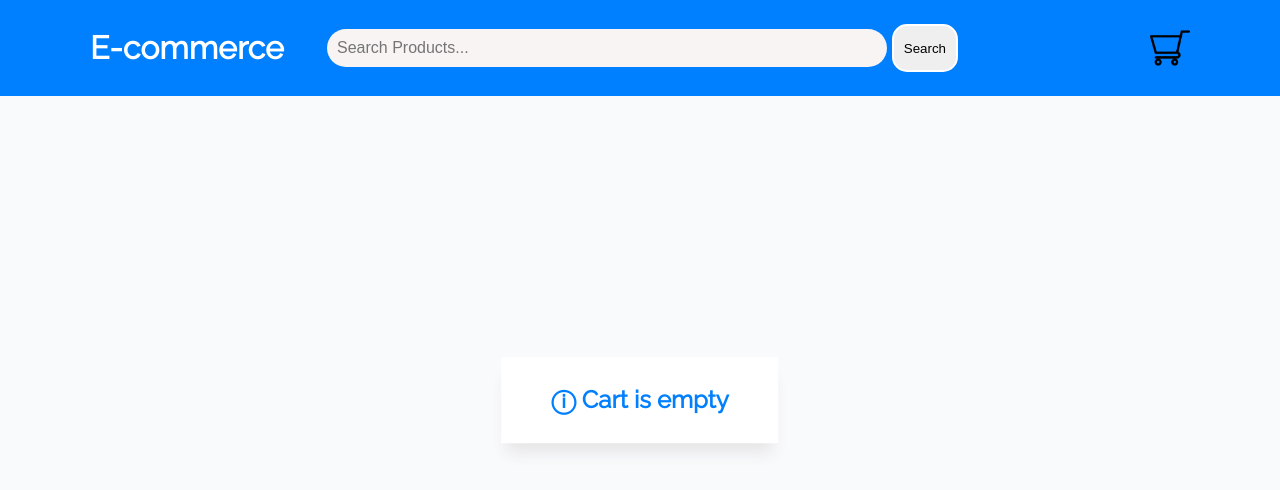
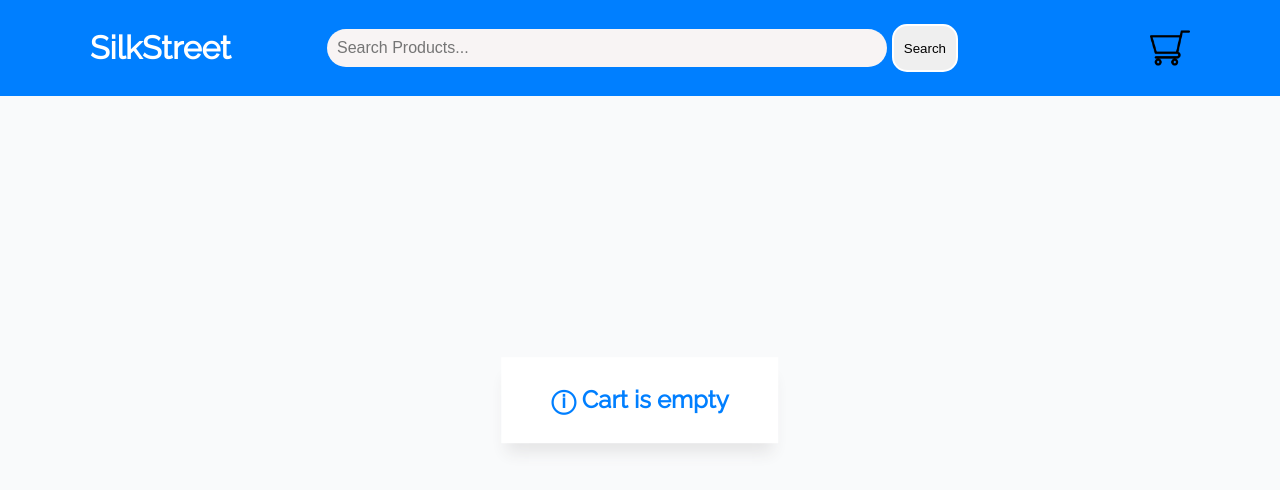
Before and after one commit to Asnoyon/e-commerce, a React (Create React App) app: page /cart in a window 1280 px wide. Shown: the top 490 px of the page. Built offline with nearby package versions, Linux system fonts and the light colour scheme; a web font is replaced by a local one.

Commit message:
title change

```diff
--- a/src/components/navbar/Navbar.jsx
+++ b/src/components/navbar/Navbar.jsx
@@ -16,7 +16,7 @@ const Navbar = ({ onSearch, cartItemCount }) => {
         <header className="container py-2">
           <div className="grid">
             <Link to="/" className="link">
-              <h1 className="brand">E-commerce</h1>
+              <h1 className="brand">SilkStreet</h1>
             </Link>
             <div className="formContainer">
               <form className="search">
```
